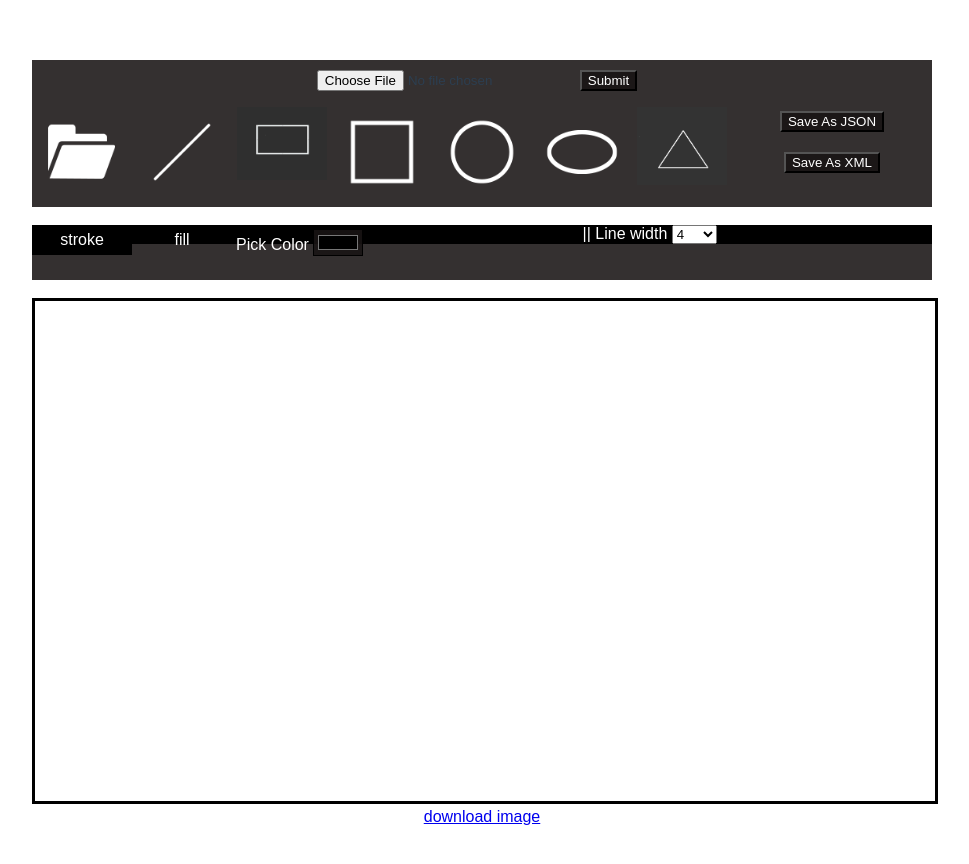
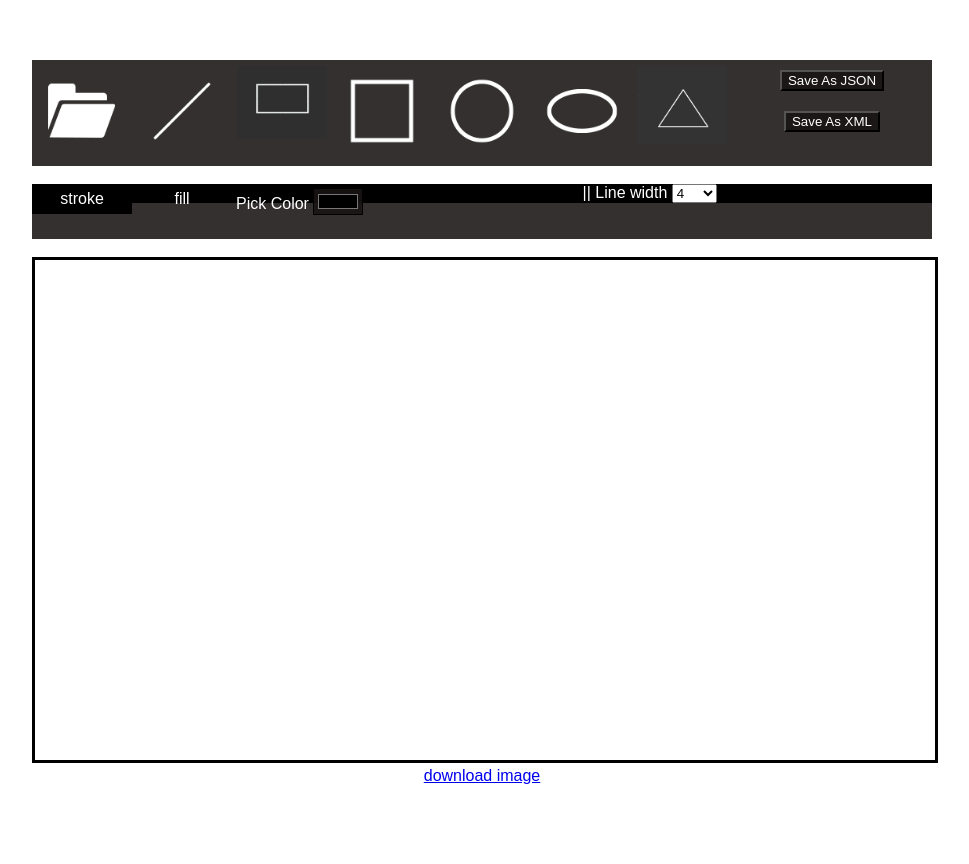
Before and after one commit to seifgneedy/Web-Based-Drawing-App, a Vue app in the folder paint-frontend/: page / in a window 1280 px wide. Shown: the top 864 px of the page, without its empty margins (158-1127 px from the left). Built offline with nearby package versions, Linux system fonts and the light colour scheme; the HTML template or start-up script is replaced by a standard one.

Commit message:
making the upload option show when open icon is clicked

```diff
--- a/paint-frontend/src/components/paint.vue
+++ b/paint-frontend/src/components/paint.vue
@@ -1,11 +1,11 @@
 <template>
   <div class="wrapper">
     <div class="toolbar">
-      <div>
+      <div v-show="this.isUploadShowing">
         <input type="file" id="file" ref="file" v-on:change="handleFileUpload()"/>
         <button v-on:click="submitFile()">Submit</button>
       </div>
-      <a href="#" id="open"
+      <a href="#" id="open" @click="showUpload"
         ><img src="../assets/open.png"
       /></a>
       <a href="#" id="Line" @click="ChangeTool('Line')"
@@ -137,6 +137,7 @@ export default {
       colorInput: null,
       lineWidthInput: null,
       file: '',
+      isUploadShowing: false,
       // Stores previously drawn image data to restore after
       // new drawings are added
       savedImageData: null,
@@ -514,9 +515,13 @@ export default {
       .catch(function(){
         console.log('FAILURE!!');
       });
+      this.isUploadShowing = false;
     },
     handleFileUpload(){
       this.file = this.$refs.file.files[0];
+    },
+    showUpload(){
+      this.isUploadShowing = true;
     }
   }
 };
```
Lines whose indentation alone changed are shown as unchanged.
